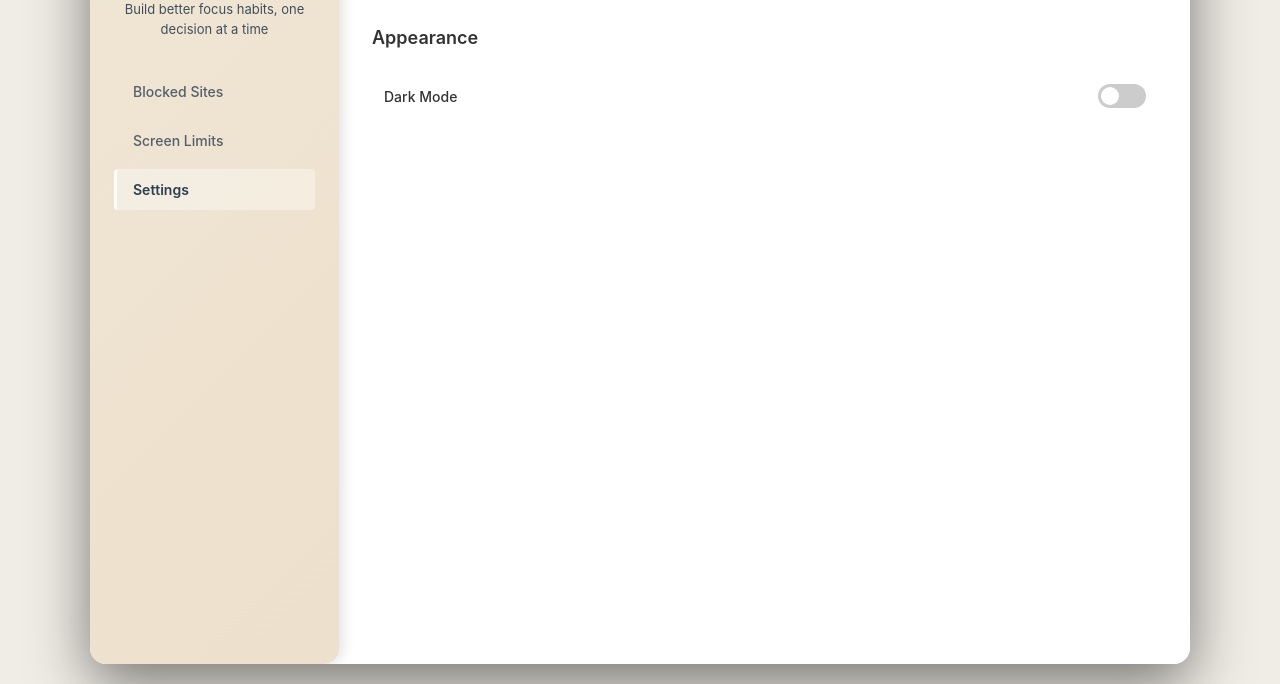
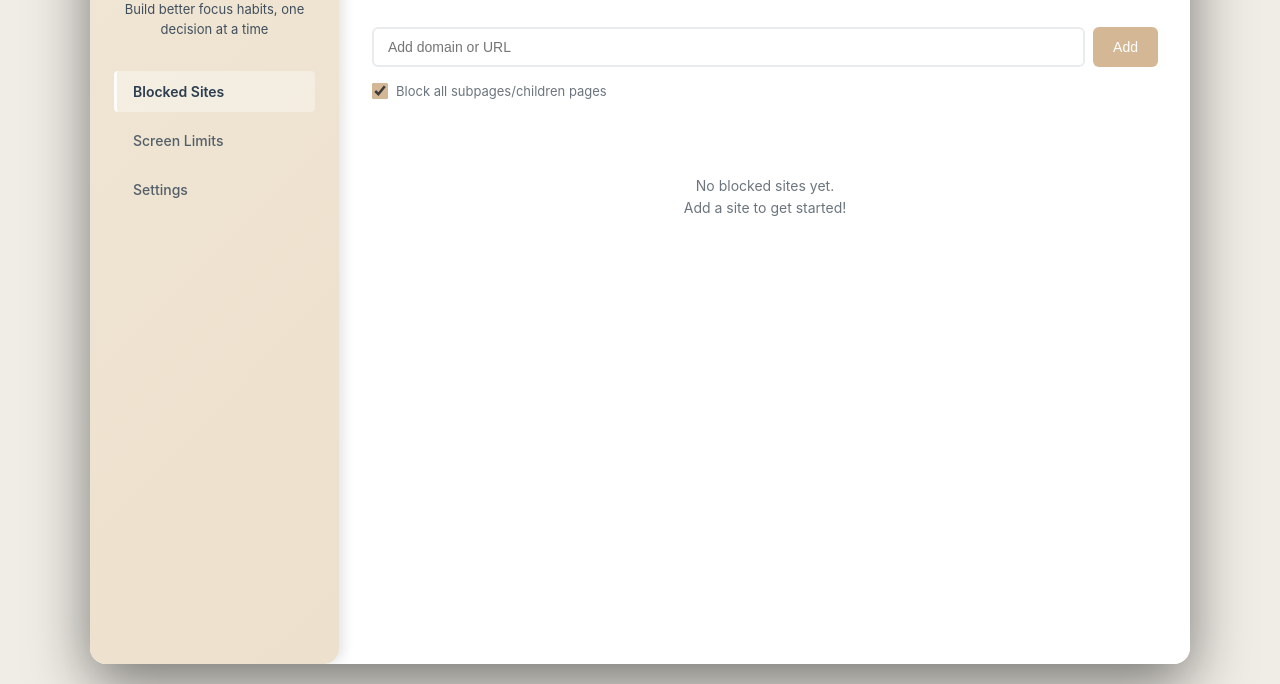
Before and after one commit to Mpire25/keep-focus, a browser extension: page standalone.html in a window 1280 px wide. Shown: the part 116-800 px from the top of the page. Drawn offline with Linux system fonts and the light colour scheme.

```diff
--- a/standalone.html
+++ b/standalone.html
@@ -18,9 +18,9 @@
         <p class="sidebar-subtitle">Build better focus habits, one decision at a time</p>
 
         <nav class="sidebar-nav">
-          <button class="sidebar-tab-button" data-tab="blocked-sites">Blocked Sites</button>
+          <button class="sidebar-tab-button active" data-tab="blocked-sites">Blocked Sites</button>
           <button class="sidebar-tab-button" data-tab="screen-limits">Screen Limits</button>
-          <button class="sidebar-tab-button active" data-tab="settings">Settings</button>
+          <button class="sidebar-tab-button" data-tab="settings">Settings</button>
         </nav>
       </div>
     </aside>
@@ -29,27 +29,8 @@
     <main class="main-content">
       <div class="tabs-container">
 
-        <!-- Settings Tab -->
-        <div class="tab-content active" id="settings-tab">
-          <h2 class="page-title">Settings</h2>
-          <div class="settings-section">
-            <h3 class="section-title">Appearance</h3>
-            <div class="setting-item">
-              <div class="dark-mode-setting">
-                <span class="toggle-label-text">Dark Mode</span>
-                <label class="toggle-switch-label" title="Toggle dark mode">
-                  <div class="toggle-switch">
-                    <input type="checkbox" id="darkModeToggle">
-                    <span class="toggle-slider"></span>
-                  </div>
-                </label>
-              </div>
-            </div>
-          </div>
-        </div>
-
         <!-- Blocked Sites Tab -->
-        <div class="tab-content" id="blocked-sites-tab">
+        <div class="tab-content active" id="blocked-sites-tab">
           <h2 class="page-title">Blocked Sites</h2>
           <div class="blocked-sites-section">
             <div class="input-group">
@@ -101,6 +82,25 @@
             </ul>
           </div>
         </div>
+
+        <!-- Settings Tab -->
+        <div class="tab-content" id="settings-tab">
+          <h2 class="page-title">Settings</h2>
+          <div class="settings-section">
+            <h3 class="section-title">Appearance</h3>
+            <div class="setting-item">
+              <div class="dark-mode-setting">
+                <span class="toggle-label-text">Dark Mode</span>
+                <label class="toggle-switch-label" title="Toggle dark mode">
+                  <div class="toggle-switch">
+                    <input type="checkbox" id="darkModeToggle">
+                    <span class="toggle-slider"></span>
+                  </div>
+                </label>
+              </div>
+            </div>
+          </div>
+        </div>
       </div>
     </main>
   </div>
```
